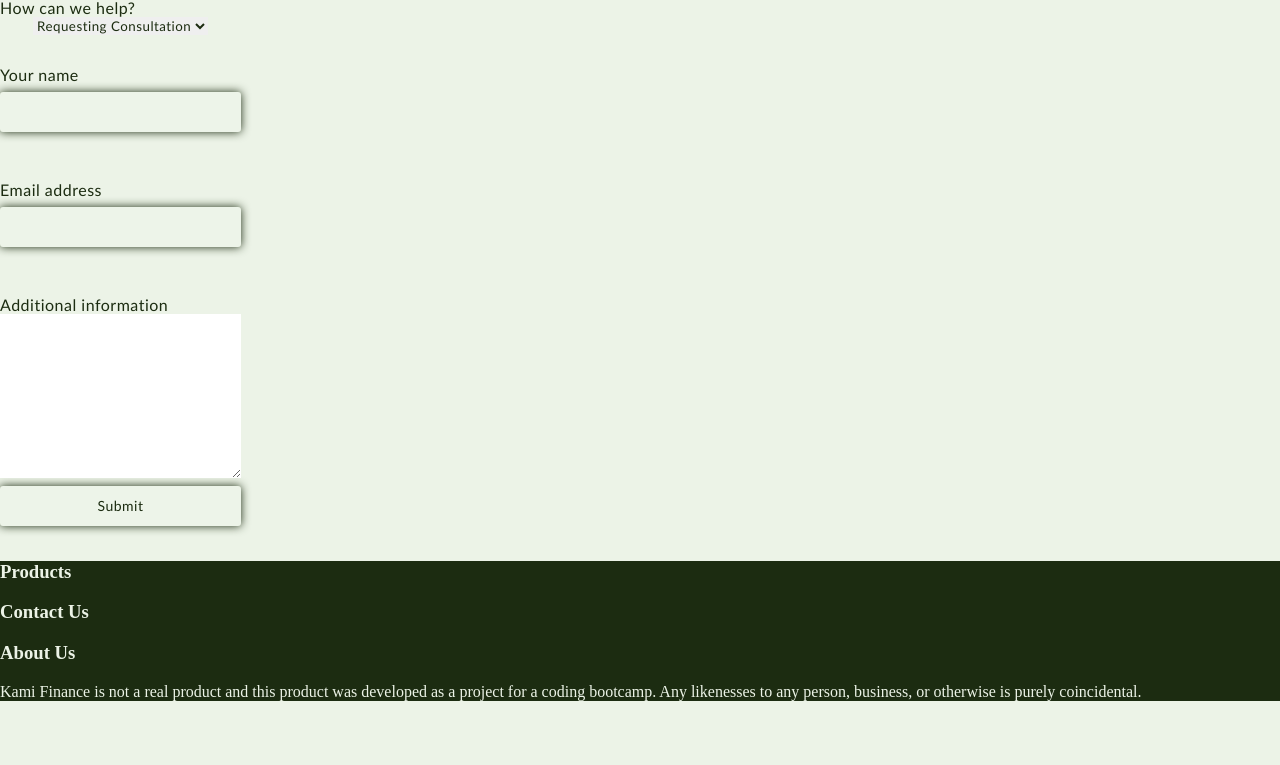
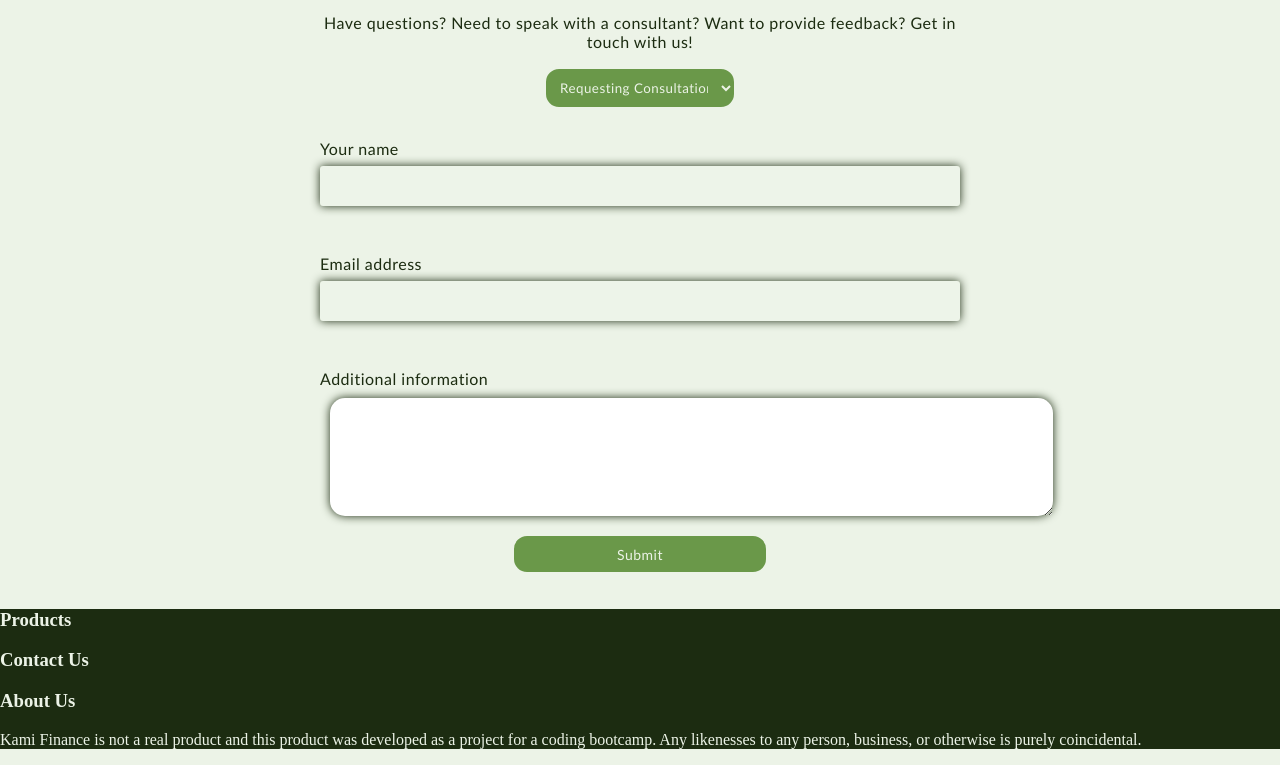
Before and after one commit to mailo1008/ProjectKAMI, a plain HTML site: page projectMain/HTML-CSS/contact.html in a window 1280 px wide. Shown: the part 221-986 px from the top of the page. Before the commit the page ends 938 px from the top, so only its background shows below. Drawn offline with Linux system fonts and the light colour scheme.

Commit message:
Added styling to more pages for cohesiveness, edited nav bar to have all elements, and linked pages that needed to be linked for those pages4

```diff
--- a/projectMain/HTML-CSS/contact.html
+++ b/projectMain/HTML-CSS/contact.html
@@ -1,6 +1,7 @@
 <html>
 <!--Head, these are not present in the main body of the page-->
 <!--Should link to CSS sheet as well as any external JS code-->
+
 <head>
     <!--LINK STYLE SHEET HERE-->
     <link rel="stylesheet" href="mainCSS.css">
@@ -8,6 +9,7 @@
     <link rel="" href="">
     <title>KAMI Finance</title>
 </head>
+
 <body>
     <header>
         <!--Header for the page, this elements should use CSS to float so they are side by side-->
@@ -33,34 +35,36 @@
         </nav>
     </header>
     <!--Main body text and images go here-->
-        <p>
-            Have questions? Need to speak with a consultant? Want to provide feedback? Get in touch with us!
-        </p>
+    <div class="contactUsContainer">
     <!--Form used to submit feedback, will just cycle back to a page saying it was submitted-->
-            <form>
-                <label>How can we help?</label>
+        <form action="thankYouFeedback.html">
+            <h2>How can we help?</h2>
+            <p>Have questions? Need to speak with a consultant? Want to provide feedback? Get in touch with us!</p>
             <select>
                 <option>Requesting Consultation</option>
                 <option>General Question</option>
                 <option>Issue with site</option>
             </select><br>
             <label>Your name</label>
-                <input type=""text"><br>
+            <input type="" text"><br>
             <label>Email address</label>
-                <input type=""text"><br>
+            <input type="" text"><br>
             <label>Additional information</label>
             <textarea rows="10" cols="30"></textarea><br>
             <input type="submit">
         </form>
+    </div>
     <!--Footer for bottom of page-->
     <!--Includes written out nav bar, contact info, social media buttons, etc.-->
     <footer id="footer">
         <h3>Products</h3>
         <h3>Contact Us</h3>
         <h3>About Us</h3>
-            <p>Kami Finance is not a real product and this product was developed as a project for a coding bootcamp. Any likenesses to any person, business, or otherwise
+        <p>Kami Finance is not a real product and this product was developed as a project for a coding bootcamp. Any
+            likenesses to any person, business, or otherwise
             is purely coincidental.
         </p>
     </footer>
 </body>
+
 </html>
--- a/projectMain/HTML-CSS/mainCSS.css
+++ b/projectMain/HTML-CSS/mainCSS.css
@@ -232,3 +232,72 @@ Account Value Page
     margin: 10px left;
     padding: 20px;
 }
+
+/******************
+  Contact Us page
+******************/
+
+.contactUsContainer {
+    text-align: center;
+}
+
+select {
+    border: 2px solid var(--main-very-light);
+    background: var(--main-medium);
+    padding: 10px;
+    transition: 0.4s;
+    width: 30%;
+    border-radius: 15px;
+    color: var(--main-very-light);
+  }
+
+  select:hover,
+  select:focus {
+    background: var(--main-dark);
+  }
+
+ option {
+    color:var(--main-very-light);
+ }
+
+  .contactUsContainer form{
+    width:50%
+  }
+
+  input[type=submit] {
+    background: var(--main-medium);
+    padding: 10px;
+    border-radius: 15px;
+    border: 2px solid var(--main-very-light);
+    width: 40%;
+    color: var(--main-very-light);
+    margin-left: auto;
+    margin-right:auto;
+    box-shadow: none;
+  }
+
+  input[type=submit]:hover {
+    background: var(--main-dark)
+  }
+
+  textarea {
+    width:723px;
+    height:118px;
+    padding: 15px;
+    margin: 10px;
+    border-radius: 15px;
+    box-shadow: 0 0 10px var(--main-very-dark)
+  }
+
+  .thankYouBody{
+    min-height: 57vh;
+    display: grid;
+    justify-items: center;
+    align-items: center;
+  }
+
+  .linkSentContainer {
+    text-align: center;
+    min-height: 55vh;
+    justify-content: center;
+    }
```
Also changed, not shown: projectMain/HTML-CSS/forgotPassword.html (+2 -1 lines), projectMain/HTML-CSS/forgotPasswordLinkSent.html (+6 -9 lines), projectMain/HTML-CSS/login.html (+1 -0 lines), projectMain/HTML-CSS/thankYouFeedback.html (+7 -3 lines). Lines whose indentation alone changed are shown as unchanged.
